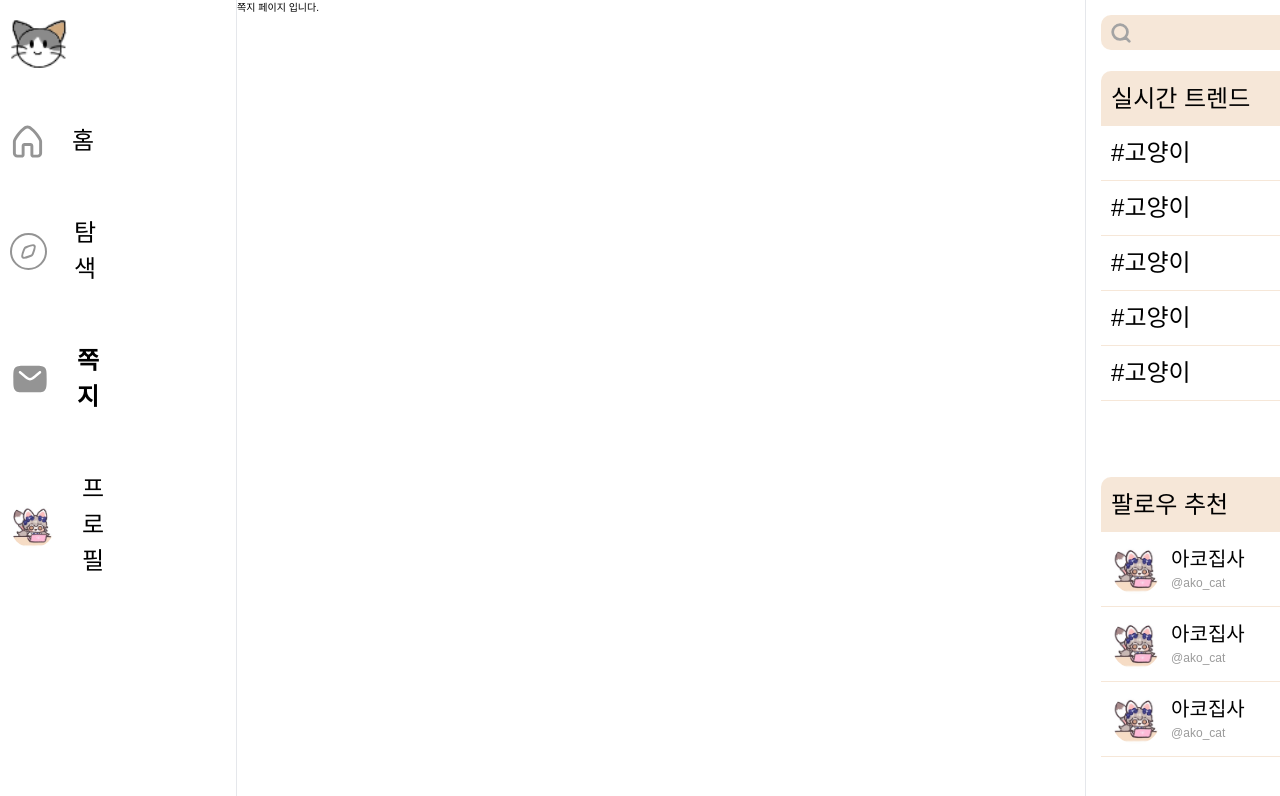
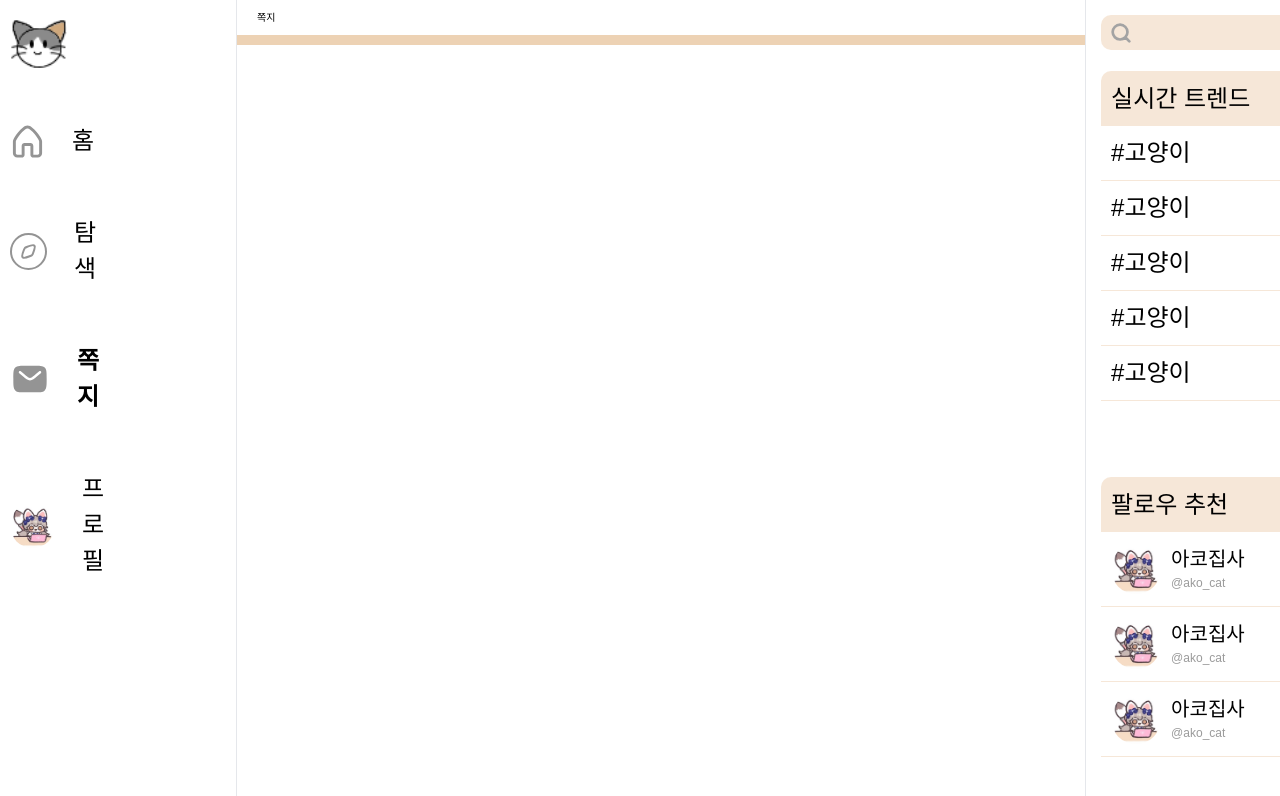
Before and after one commit to AkoIsCat/Monyang-i, a Next.js app: page /messages in a window 1280 px wide. Shown: the top 796 px of the page. Built offline with nearby package versions, Linux system fonts and the light colour scheme; a web font is replaced by a local one.

Commit message:
Feat: 헤더 컴포넌트 적용

```diff
--- a/src/app/(afterLogin)/[userId]/page.tsx
+++ b/src/app/(afterLogin)/[userId]/page.tsx
@@ -1,7 +1,13 @@
+import Header from '../_component/Header';
+
 export default function Profile() {
+  const user = {
+    userName: '아코집사',
+  };
+
   return (
     <div className="border-x-1 border-lightGray min-h-screen">
-      프로필 페이지 입니다.
+      <Header headerText={user.userName} />
     </div>
   );
 }
--- a/src/app/(afterLogin)/home/page.tsx
+++ b/src/app/(afterLogin)/home/page.tsx
@@ -1,7 +1,9 @@
+import Header from '../_component/Header';
+
 export default function Home() {
   return (
     <div className="border-x-1 border-lightGray min-h-screen">
-      홈 페이지 입니다.
+      <Header headerText="홈" />
     </div>
   );
 }
--- a/src/app/(afterLogin)/messages/page.tsx
+++ b/src/app/(afterLogin)/messages/page.tsx
@@ -1,7 +1,9 @@
+import Header from '../_component/Header';
+
 export default function Message() {
   return (
     <div className="border-x-1 border-lightGray min-h-screen">
-      쪽지 페이지 입니다.
+      <Header headerText="쪽지" />
     </div>
   );
 }
```
